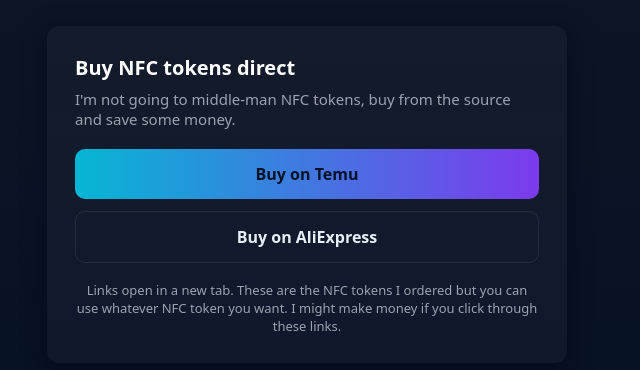
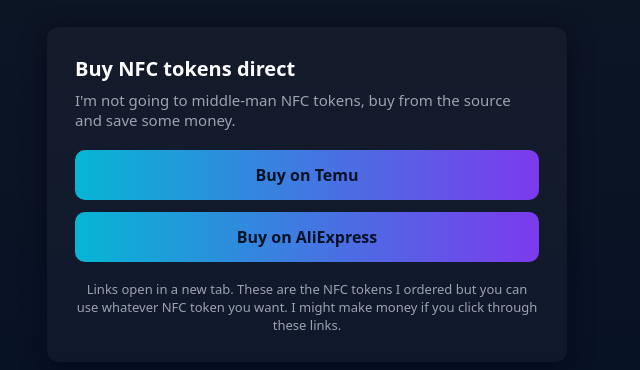
Before and after one commit to sguppy/globexcorp, a website: page nfc/index.html in a window 1280 px wide. Shown: the part 230-600 px from the top of the page, without its empty margins (333-973 px from the left). Drawn offline with Linux system fonts and the light colour scheme.

Commit message:
nonghost

```diff
--- a/nfc/index.html
+++ b/nfc/index.html
@@ -26,7 +26,7 @@
       <p>I'm not going to middle-man NFC tokens, buy from the source and save some money.</p>
       <div class="links">
         <a class="btn" href="https://temu.to/k/pfazdbbqelv" target="_blank" rel="noopener noreferrer">Buy on Temu</a>
-        <a class="btn ghost" href="https://s.click.aliexpress.com/e/_c3A8vW3z" target="_blank" rel="noopener noreferrer">Buy on AliExpress</a>
+        <a class="btn" href="https://s.click.aliexpress.com/e/_c3A8vW3z" target="_blank" rel="noopener noreferrer">Buy on AliExpress</a>
       </div>
       <footer>Links open in a new tab. These are the NFC tokens I ordered but you can use whatever NFC token you want. I might make money if you click through these links.</footer>
     </div>
```
